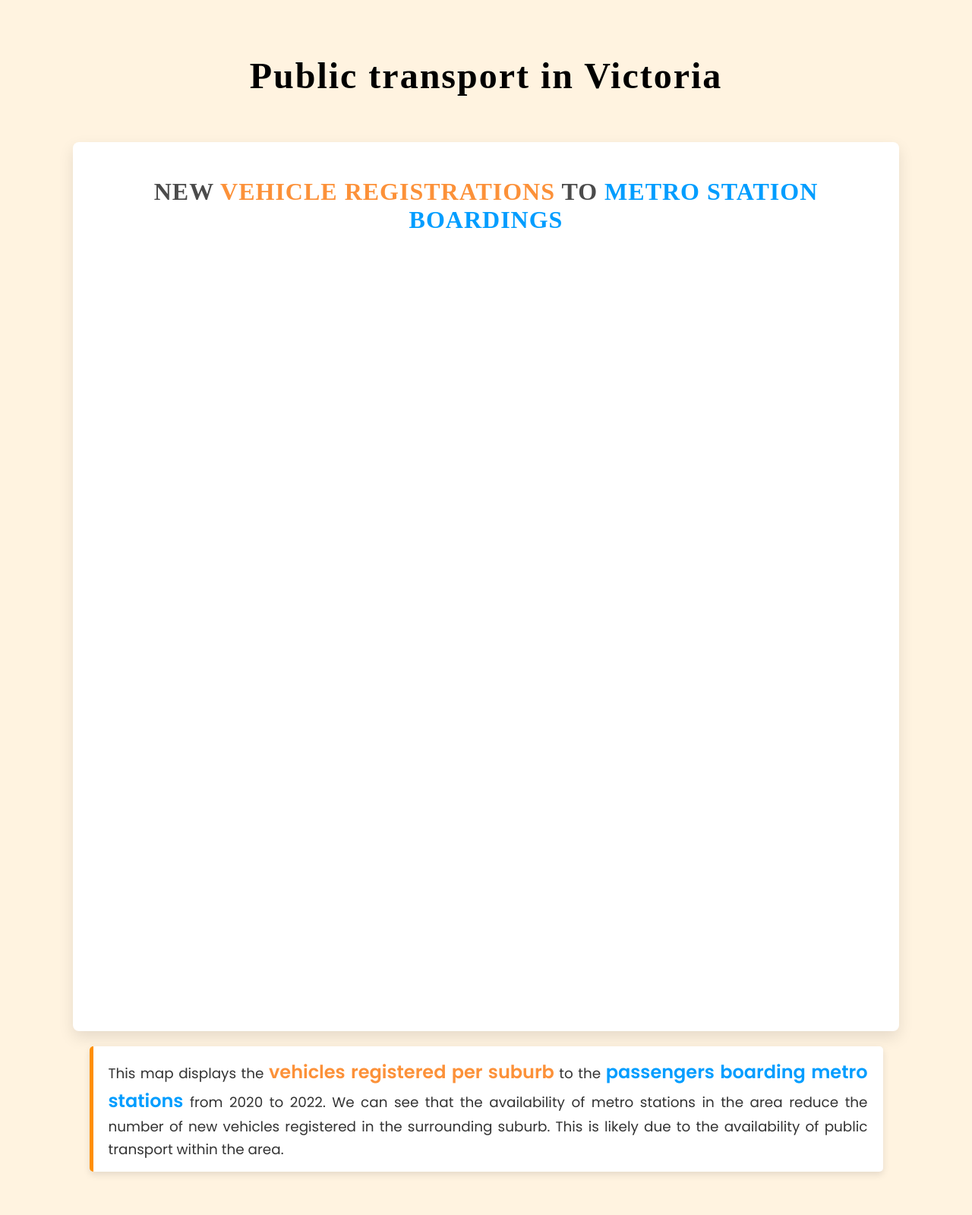
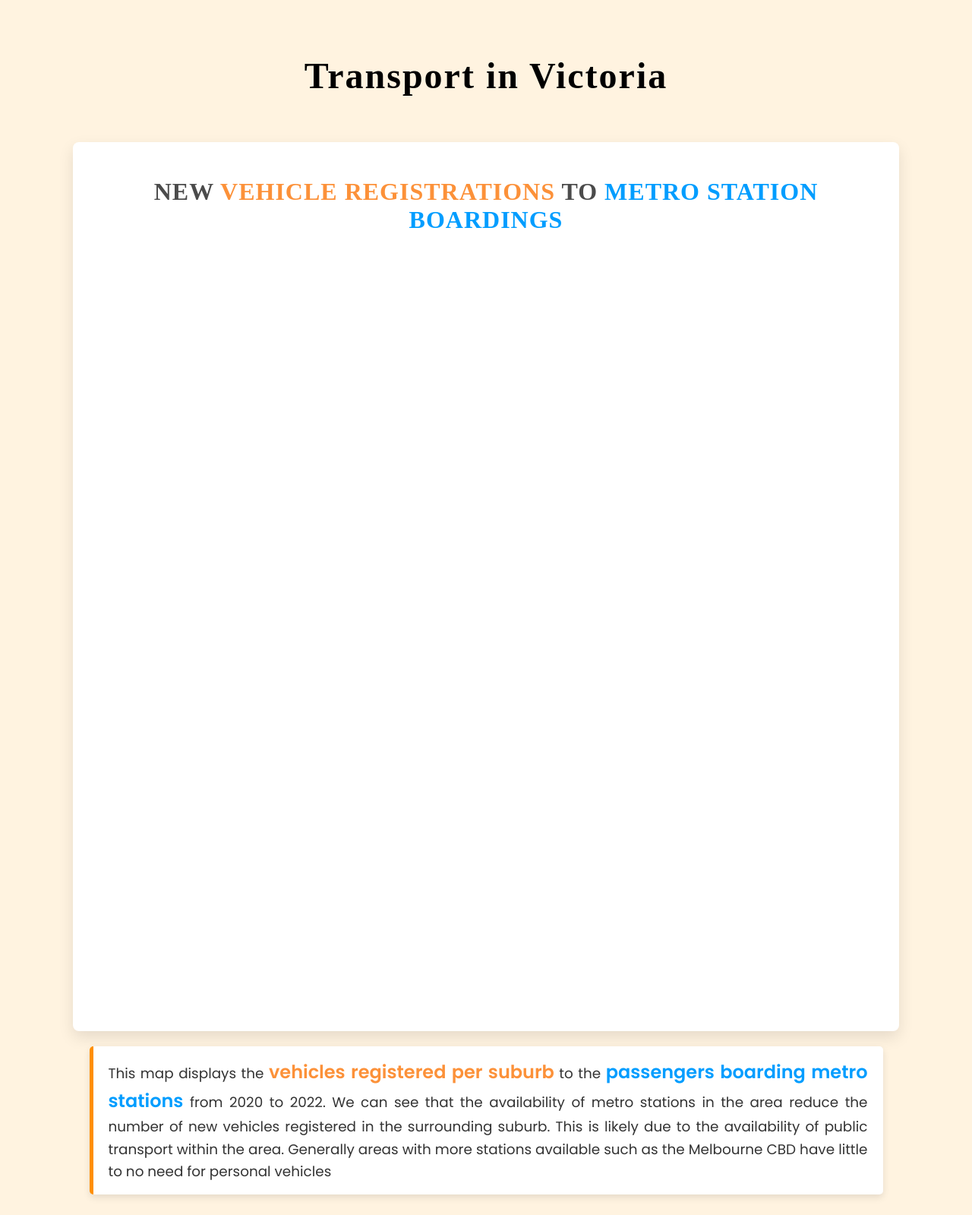
Before and after one commit to ntioschool/FIT3179Datavis2, a plain HTML site: page index.html in a window 1280 px wide. Shown: the top 1599 px of the page at 76% size. Drawn offline with Linux system fonts and the light colour scheme; a script that the page names is missing; a web font is replaced by a local one.

Commit message:
edit text

```diff
--- a/index.html
+++ b/index.html
@@ -157,7 +157,7 @@
 <body>
     <div class="container">
 
-        <h1>Public transport in Victoria</h1>
+        <h1>Transport in Victoria</h1>
 
 
         <div class="section">
@@ -167,7 +167,7 @@
             </div>
             <div class="description">
                 <p>This map displays the <span style="color: #fc9139;font-size: 1.5rem;font-weight: bold; ">vehicles registered per suburb</span> to the <span style="color: #009dff;font-size: 1.5rem;font-weight: bold; ">passengers boarding metro stations</span> from 2020 to 2022.
-                We can see that the availability of metro stations in the area reduce the number of new vehicles registered in the surrounding suburb. This is likely due to the availability of public transport within the area.</p>
+                We can see that the availability of metro stations in the area reduce the number of new vehicles registered in the surrounding suburb. This is likely due to the availability of public transport within the area. Generally areas with more stations available such as the Melbourne CBD have little to no need for personal vehicles</p>
             </div>
         </div>
 
```
